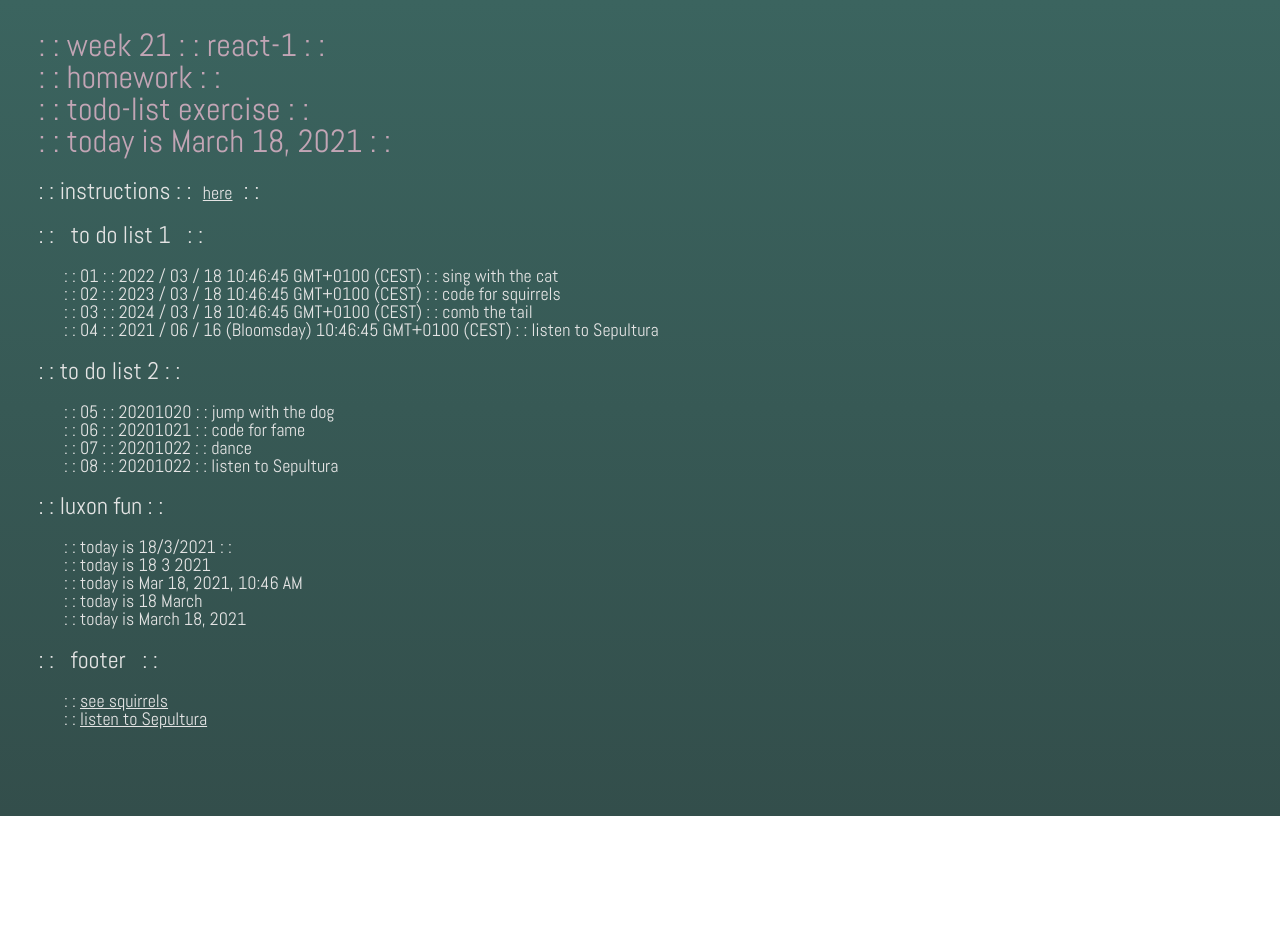
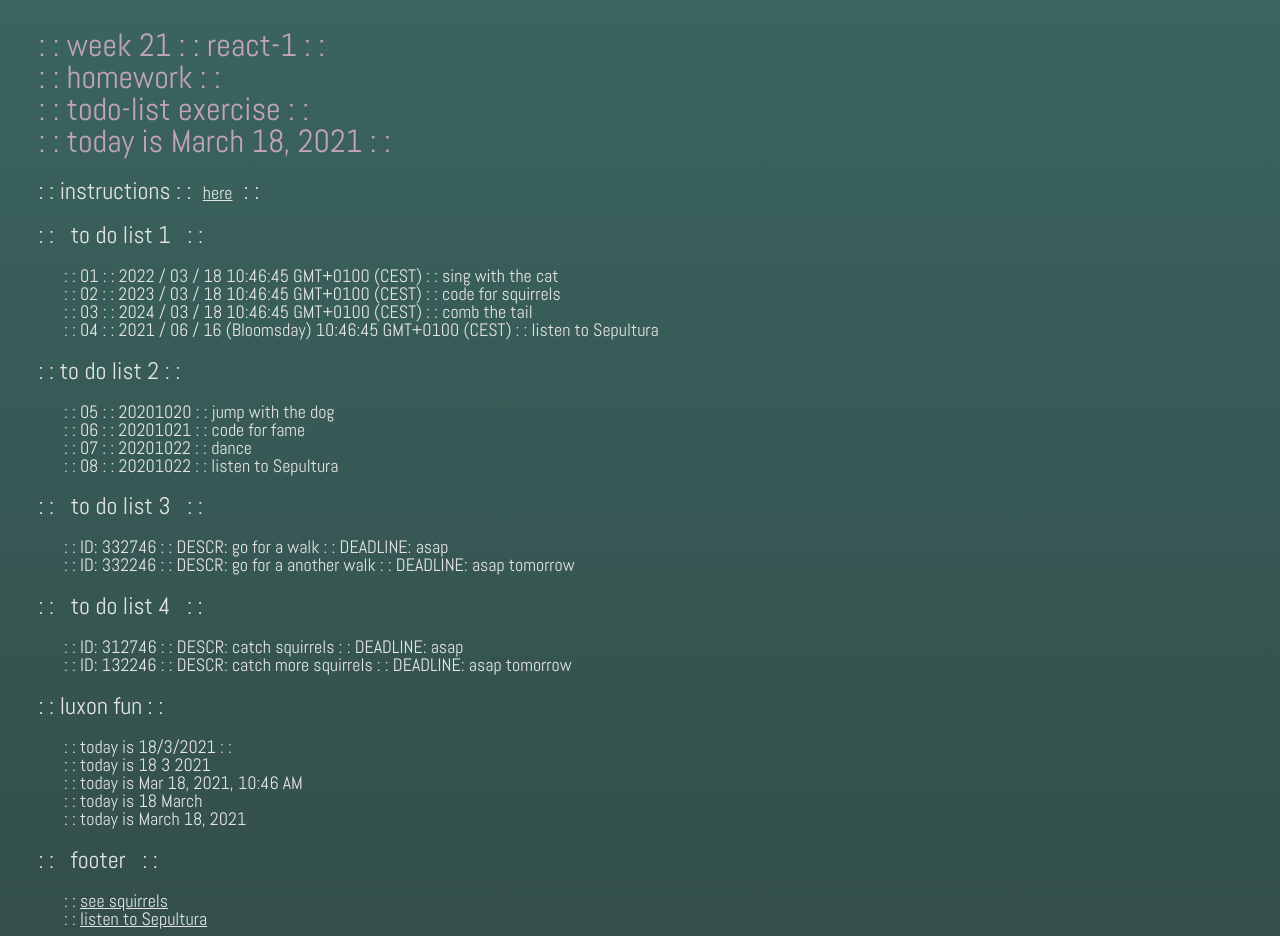
Before and after one commit to mag-da-lenka/hack_your_future__react, a React (Create React App) app in the folder 21_home_react_1/react_1_hw_todo_list/: page / in a window 1280 px wide. Before the commit the page ends 816 px from the top, so only its background shows below. Built offline with nearby package versions, Linux system fonts and the light colour scheme.

Commit message:
tiny updates

```diff
--- a/21_home_react_1/react_1_hw_todo_list/src/App.js
+++ b/21_home_react_1/react_1_hw_todo_list/src/App.js
@@ -6,19 +6,22 @@ import ReactDOM from 'react-dom';
 import './index.css';
 
 import Header from './c_header';
-import TodoList from './c_todo_list';
+import TodoList1 from './c_todo_list_1';
+import Todolist2 from './c_todo_list_2';
+import {Todolist3} from './c_todo_list_3';
+import Todolist4 from './c_todo_list_4';
+import Luxon from './c_luxon_fun';
 import Footer from './c_footer';
-import Luxon from './c_luxon_fun';
-import Todolist2 from './c_todo_list_2';
-
 
 class App extends React.Component {
   render() {
     return (
       <div>
         <Header />
-        <TodoList />
+        <TodoList1 />
         <Todolist2 />
+        <Todolist3 todos3={todos3} />
+        <Todolist4 />
         <Luxon />
         <Footer />
       </div>
@@ -26,6 +29,20 @@ class App extends React.Component {
   }
 }
 
+// for version 3
+const todos3 = [
+  {
+    description: 'go for a walk',
+    deadline: 'asap',
+    id: 332746
+  },
+  {
+    description: 'go for a another walk',
+    deadline: 'asap tomorrow',
+    id: 332246
+  }
+]
+
 const potato = document.getElementById("root")
 ReactDOM.render(<App />, potato);
 
--- a/21_home_react_1/react_1_hw_todo_list/src/c_todo_list.js
+++ b/21_home_react_1/react_1_hw_todo_list/src/c_todo_list_1.js
@@ -19,30 +19,32 @@ const dd_4 = `${year + 0} / ${'06'} / ${16} (${'Bloomsday'})
               ${hours}:${minutes}:${seconds} GMT+0100 (CEST)`;
 
 
-const toDoArrOfObj = [
+const todos1 = [
     { nr: append0(1), task: 'sing with the cat', date: dd_1 },
     { nr: append0(2), task: 'code for squirrels', date: dd_2 },
     { nr: append0(3), task: 'comb the tail', date: dd_3 },
     { nr: append0(4), task: 'listen to Sepultura', date: dd_4 }
 ];
 
-class TodoList extends React.Component {
+class TodoList1 extends React.Component {
     render() {
-        const tasklist = toDoArrOfObj
-            .map((tasks) => {
+        const tasklist1 = todos1
+            .map((task) => {
                 return (
-                    <ul key={tasks.nr}>
+                    <ul key={task.nr}>
                         <li>
-                            {tasks.nr} : :  {tasks.date} : : {tasks.task}
+                            {task.nr} : :  {task.date} : : {task.task}
                         </li>
                     </ul>
                 );
             });
-        return <main>
-            <h2>: : &nbsp; to do list 1 &nbsp; : : </h2>
-            {tasklist}
-        </main>;
+        return (
+            <>
+                <h2>: : &nbsp; to do list 1 &nbsp; : : </h2>
+                {tasklist1}
+            </>
+        )
     }
 }
 
-export default TodoList;
+export default TodoList1;
--- a/21_home_react_1/react_1_hw_todo_list/src/c_todo_list_2.js
+++ b/21_home_react_1/react_1_hw_todo_list/src/c_todo_list_2.js
@@ -5,7 +5,7 @@ import { v4 as uuidv4 } from 'uuid';
 
 function append0(n) { if (n <= 9) { return "0" + n; } return n }
 
-const allTasks = [
+const todos2 = [
   {
     nr: append0(5),
     task: 'jump with the dog',
@@ -31,7 +31,7 @@ const allTasks = [
 
 const EachTask = ({ nr, task, date }) => {
   return (
-    <li key={uuidv4()}>
+    <li>
       {nr} : : {date} : : {task}
     </li>
   );
@@ -41,11 +41,11 @@ const EachTask = ({ nr, task, date }) => {
 const Todolist2 = () => {
 
   return (
-    <div>
+    <>
       <h2>: : to do list 2 : : </h2>
-      {allTasks.map((aTask) => {
+      {todos2.map((aTask) => {
         return (
-          <div>
+          <div key={uuidv4()}>
             <ul>
               <EachTask
                 nr={aTask.nr}
@@ -55,7 +55,7 @@ const Todolist2 = () => {
           </div>
         );
       })}
-    </div>
+    </>
   );
 };
 
--- /dev/null
+++ b/21_home_react_1/react_1_hw_todo_list/src/c_todo_list_3.js
@@ -0,0 +1,34 @@
+import React from "react";
+import { v4 as uuidv4 } from 'uuid';
+
+function Todo3({ description, deadline, id }) {
+    return (
+        <li> ID: {id} : :
+        DESCR: {description} : :
+        DEADLINE: {deadline}
+        </li>
+    )
+}
+
+// NAMED EXPORT !!!
+// if the export word is used like in the line below >>>
+// you can skip line 33 but the import in App has to have curly brackets!
+export function Todolist3({ todos3 }) {
+    return (
+        <>
+            <h2>: : &nbsp; to do list 3 &nbsp; : : </h2>
+            <ul>
+                {todos3.map((task) => (
+                    <Todo3
+                        key={uuidv4()}
+                        id={task.id}
+                        description={task.description}
+                        deadline={task.deadline}
+                    />
+                ))}
+            </ul>
+        </>
+    )
+}
+
+// export default Todolist3;
--- /dev/null
+++ b/21_home_react_1/react_1_hw_todo_list/src/c_todo_list_4.js
@@ -0,0 +1,49 @@
+import React from "react";
+import { v4 as uuidv4 } from 'uuid';
+// import { useState } from 'react'
+
+function Todo4({ description, deadline, id }) {
+    return (
+        <li> ID: {id} : :
+        DESCR: {description} : :
+        DEADLINE: {deadline}
+        </li>
+    )
+}
+
+export function Todolist4() {
+
+    // const [todos4, setTodos4] = useState([])
+
+    return (
+        <>
+            <h2>: : &nbsp; to do list 4 &nbsp; : : </h2>
+            <ul>
+                {todos4.map((task) => (
+                    <Todo4
+                        key={uuidv4()}
+                        id={task.id}
+                        description={task.description}
+                        deadline={task.deadline}
+                    />
+                ))}
+            </ul>
+        </>
+    )
+}
+
+
+const todos4 = [
+    {
+        description: 'catch squirrels',
+        deadline: 'asap',
+        id: 312746
+    },
+    {
+        description: 'catch more squirrels',
+        deadline: 'asap tomorrow',
+        id: 132246
+    }
+]
+
+export default Todolist4;
```
